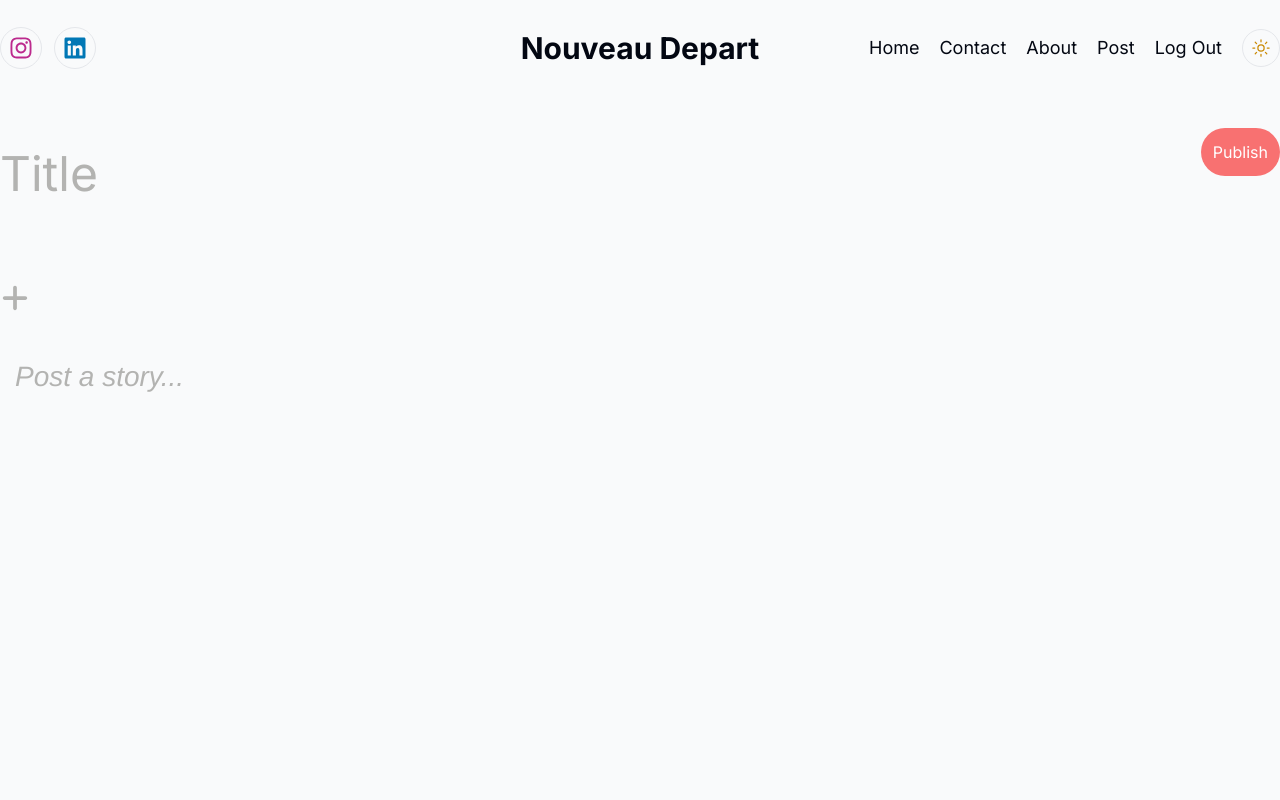
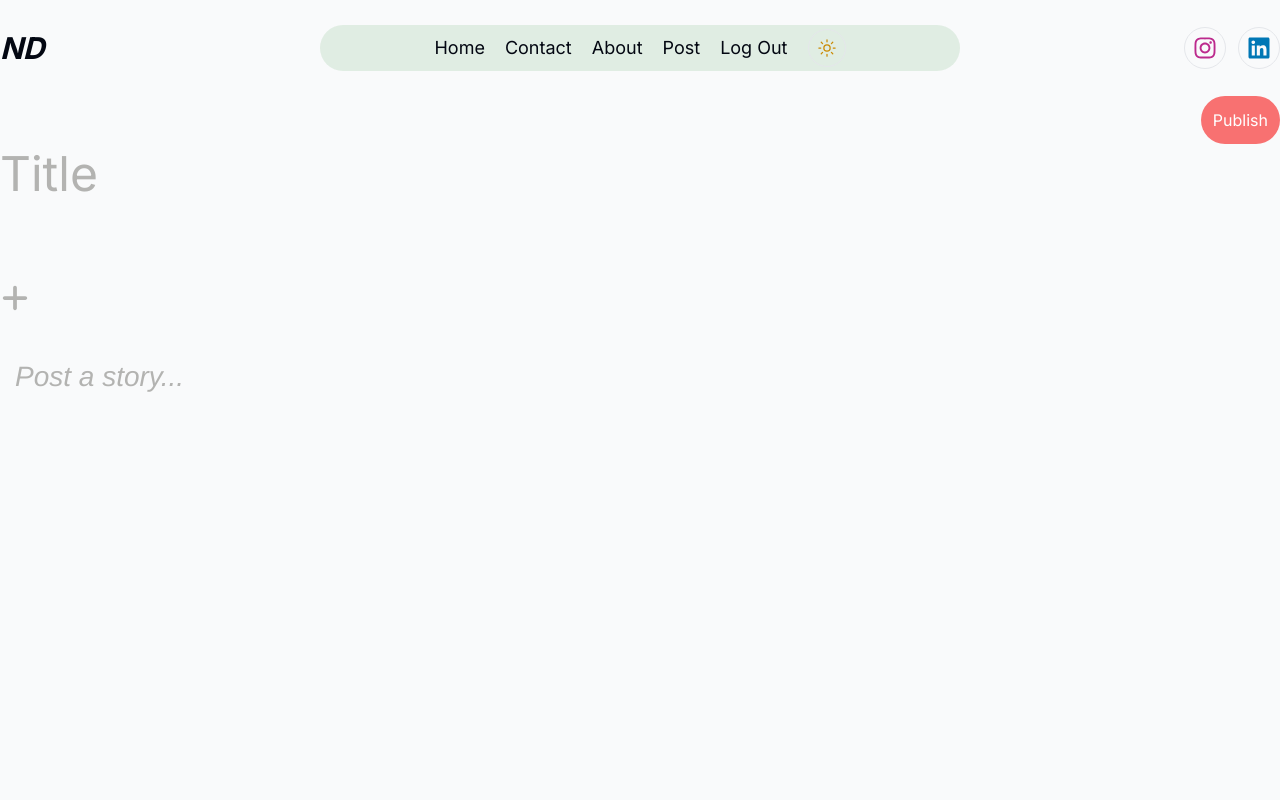
Before and after one commit to AllenOrpia/Nouveau-depart, a Next.js app: page /write in a window 1280 px wide. Shown: the top 800 px of the page. Built offline with nearby package versions, Linux system fonts and the light colour scheme; no server answers; sample sign-in values are in the browser's storage.

Commit message:
added pagination logic and fixed a couple ui

```diff
--- a/app/api/posts/route.js
+++ b/app/api/posts/route.js
@@ -9,12 +9,18 @@ export const GET = async(req) => {
 
     const postPerPage = 4;
 
+    const query = {
+        take: postPerPage,
+        skip: postPerPage * (page - 1)
+    }
+
     try{
-        const posts = await prisma.post.findMany({
-            take: postPerPage,
-             skip: postPerPage * (page - 1),
-});
-        return new NextResponse(JSON.stringify(posts,{status:200}))
+
+        const [posts, count] = await prisma.$transaction([
+            prisma.post.findMany(query),
+            prisma.post.count()
+]);
+        return new NextResponse(JSON.stringify({posts, count},{status:200}))
     } catch(err) {
         console.log(err)
         return new NextResponse(JSON.stringify({message: 'Something went wrong!'},{status:500}))
--- a/app/globals.css
+++ b/app/globals.css
@@ -19,6 +19,16 @@
   border-radius: .25rem;
 }
 
+.paginationBtn {
+  color:white;
+  border: none;
+  width: 6rem;
+  cursor: pointer;
+  border-radius: 0.75rem;
+  padding: 1rem;
+
+}
+
 .category {
   display: flex;
   align-items: center;
@@ -27,6 +37,7 @@
   height: 80px;
   justify-content: center;
   border-radius: 10px;
+
 }
 
 .style {
--- a/app/page.js
+++ b/app/page.js
@@ -10,7 +10,7 @@ export default function Home({searchParams}) {
     <div className="container mx-auto flex min-h-screen flex-col p-12 sm:p-8 lg:p-0">
         <Featured />
         <CategoryList />
-        <div className="flex flex-col lg:flex-row gap-12">
+        <div className="flex flex-col lg:flex-row gap-12" id="menu">
           <CardList page={page} />
           <Menu />
         </div>
--- a/app/write/page.jsx
+++ b/app/write/page.jsx
@@ -27,21 +27,22 @@ const WritePage = () => {
       router.push('/')
   }
   return (
-    <main className="container mx-auto h-screen p-12 sm:p-8 lg:p-0">
-      <div className="flex flex-col gap-8 relative">
+    <main className="container mx-auto h-screen p-12 sm:p-8 lg:p-0 relative">
+      <div className="flex flex-col gap-8  ">
         <input type="text" placeholder="Title" className="outline-none py-12 border-none bg-transparent text-5xl placeholder-[#b3b3b1]" />
         <button onClick={() => setOpen(!open)} className="">
           <FaPlus className="text-3xl text-[#b3b3b1]" />
         </button>
         {open && (
-          <div className="flex gap-2 absolute z-10 w-full left-10">
-            <button className="w-12 h-12 p-2 border-2 border-gray-300 rounded-full">
+
+          <div className="flex gap-2  z-10 w-full left-10">
+            <button className="w-12 h-12 p-2 border-2 border-gray-300 rounded-full hover:bg-gray-200">
               <CiImageOn className="text-3xl text-[#b3b3b1]" />
             </button >
-            <button className="w-12 h-12 p-2 border-2 border-gray-300 rounded-full">
+            <button className="w-12 h-12 p-2 border-2 border-gray-300 rounded-full hover:bg-gray-200">
               <CiImageOn className="text-3xl text-[#b3b3b1]" />
             </button>
-            <button className="w-12 h-12 p-2 border-2 border-gray-300 rounded-full">
+            <button className="w-12 h-12 p-2 border-2 border-gray-300 rounded-full hover:bg-gray-200">
               <CiVideoOn className="text-3xl text-[#b3b3b1]" />
             </button>
           </div>
@@ -52,7 +53,7 @@ const WritePage = () => {
           onChange={setValue}
           placeholder="Post a story..."
         />
-        <button className="absolute -top-2 lg:top-8 right-0 p-3 rounded-full bg-red-400 text-white cursor-pointer">Publish</button>
+        <button className="absolute top-0 right-[3rem] sm:right-[2rem] lg:right-0 p-3  rounded-full bg-red-400 text-white cursor-pointer hover:scale-110 hover:bg-red-500">Publish</button>
       </div>
     </main>
   );
--- a/components/auth-links.jsx
+++ b/components/auth-links.jsx
@@ -14,17 +14,17 @@ const AuthLinks = () => {
   return (
     <>
       {status === "unauthenticated" ? (
-        <Link href={"/login"} className="sm:inline-block hidden">Login</Link>
+        <Link href={"/login"} className="lg:inline-block hidden">Login</Link>
       ) : (
         <>
-          <Link href={"/write"} className="sm:inline-block hidden">Post</Link>
-          <button className=" cursor-pointer sm:inline-block hidden" onClick={signOut}>Log Out</button>
+          <Link href={"/write"} className="lg:inline-block hidden">Post</Link>
+          <button className=" cursor-pointer lg:inline-block hidden" onClick={signOut}>Log Out</button>
         </>
       )}
       <div
         onClick={() => setOpen(!open)}
         id="burger"
-        className=" cursor-pointer sm:hidden 0"
+        className=" cursor-pointer lg:hidden 0"
       >
         <RxHamburgerMenu className="w-5 h-5"/>
         {/* <div className="line"
--- a/components/card-list.jsx
+++ b/components/card-list.jsx
@@ -20,7 +20,12 @@ const getData = async (page) => {
 
 const CardList = async ({ page }) => {
 
-  const data = await getData(page);
+  const { posts, count} = await getData(page);
+
+  const postPerPage = 4;
+
+  const hasPrev = postPerPage * (page - 1) > 0;
+  const hasNext =  postPerPage * (page  - 1) + postPerPage < count;
 
   return (
     <div className=" flex-[5] my-12">
@@ -28,13 +33,13 @@ const CardList = async ({ page }) => {
       <div id="posts">
 
         {
-          data?.map( (item) => (
+          posts?.map( (item) => (
             <Card key={item._id} item={item} />
           ))
         }
 
       </div>
-      <Pagination />
+      <Pagination page={page} hasNext={hasNext} hasPrev={hasPrev} />
     </div>
   );
 };
--- a/components/category-links.jsx
+++ b/components/category-links.jsx
@@ -25,7 +25,7 @@ const CategoryLinks = async () => {
   return (
     <>
       {data?.map((item) => (
-        <Link href={"/"} className={`category ${item.title}`} key={item._id}>
+        <Link href={"/"} className={`category ${item.title} hover:scale-105`} key={item._id}>
           {item.img && (
             <Image
               src={item.img}
--- a/components/featured.jsx
+++ b/components/featured.jsx
@@ -6,7 +6,7 @@ const Featured = () => {
   return (
     <section className=' mt-8'>
         <h1 className='text-5xl font-light'>
-          <span className='font-bold'>Hey, I'm Allen!</span> Discover my stories and journey as I explore new hobbies!
+          <span className='font-bold '>Hello, I'm Allen!</span> Discover my stories and journey as well as others as we embark on new beginnings!
         </h1>
         <div className='flex flex-col lg:flex-row items-center mt-16 gap-12'>
           <div className='flex-1  min-h-full relative h-[50rem]'>
--- a/components/header.jsx
+++ b/components/header.jsx
@@ -12,7 +12,29 @@ import { FaLinkedin } from "react-icons/fa";
 const Header = () => {
   return (
     <header className="container mx-auto flex justify-between items-center min-h-[6rem] p-12 sm:p-8 lg:p-0 ">
-      <div id="socials" className="lg:flex gap-3 flex-1 hidden ">
+      <Link href={'/'} className="flex-1 font-bold text-3xl italic">
+          ND
+      </Link>
+
+      <div
+        id="links"
+        className="flex flex-[2] items-center justify-end lg:justify-center gap-3 sm:gap-5  sm:text-lg lg:py-1 lg:bg-[#7fb88133]  lg:rounded-full "
+      >
+        <Link href={"/"} className="hidden lg:inline-block ">
+          Home
+        </Link>
+        <Link href={"#contact"} className="hidden lg:inline-block ">
+          Contact
+        </Link>
+        <Link href={"#about"} className="hidden lg:inline-block ">
+          About
+        </Link>
+
+
+          <AuthLinks />
+          <ThemeToggle />
+      </div>
+      <div id="socials" className="lg:flex justify-end gap-3 flex-1 hidden ">
         <Link href={'/'} className="p-2 border rounded-full hover:bg-gray-200">
           <FaInstagram className="w-6 h-6 text-[#bc2a8d] " />
         </Link>
@@ -20,30 +42,6 @@ const Header = () => {
           <FaLinkedin className="w-6 h-6 text-[#0077b5] " />
         </Link>
       </div>
-      <span
-        id="logo"
-        className="flex-1  lg:text-center font-bold text-xl sm:text-3xl px-4 sm:px-0"
-      >
-        Nouveau Depart
-      </span>
-      <div
-        id="links"
-        className="flex flex-1 items-center justify-end gap-3 sm:gap-5 text-md sm:text-lg sm:px-0 "
-      >
-        <Link href={"/"} className="hidden sm:inline-block ">
-          Home
-        </Link>
-        <Link href={"#contact"} className="hidden sm:inline-block ">
-          Contact
-        </Link>
-        <Link href={"#about"} className="hidden sm:inline-block ">
-          About
-        </Link>
-
-          <AuthLinks />
-          <ThemeToggle />
-
-      </div>
     </header>
   );
 };
--- a/components/pagination.jsx
+++ b/components/pagination.jsx
@@ -1,12 +1,27 @@
-import React from 'react'
+"use client";
 
-const Pagination = () => {
+import { useRouter } from "next/navigation";
+
+const Pagination = ({ page, hasPrev, hasNext }) => {
+  const router = useRouter();
   return (
-    <div className='flex justify-between'>
-      <button className='w-[6rem] border-none p-4 bg-red-500 text-white cursor-pointer rounded-xl'>Previous</button>
-      <button className='w-[6rem] border-none p-4 bg-red-500 text-white cursor-pointer rounded-xl'>Next</button>
+    <div className="flex justify-between" id="pagination">
+      <button
+      disabled={ !hasPrev}
+        className="paginationBtn bg-red-500 hover:scale-110 disabled:cursor-not-allowed disabled:bg-red-800"
+        onClick={() => router.push(`?page=${page - 1}#menu`)}
+      >
+        Previous
+      </button>
+      <button
+      disabled={ !hasNext}
+        className="paginationBtn bg-red-500 hover:scale-110 disabled:cursor-not-allowed disabled:bg-red-800"
+        onClick={() => router.push(`?page=${page + 1}#menu`)}
+      >
+        Next
+      </button>
     </div>
-  )
-}
+  );
+};
 
-export default Pagination
+export default Pagination;
--- a/components/theme-toggle.jsx
+++ b/components/theme-toggle.jsx
@@ -34,7 +34,7 @@ const ThemeToggle = () => {
     //   <Image src={sun} alt="sun logo" width={20} height={20} />
 
     // </div>
-    <div onClick={toggle} className="p-2 border rounded-full hover:bg-gray-200  "
+    <div onClick={toggle} className="p-2 border rounded-full hover:bg-gray-100  "
 
     >
         {
--- a/tailwind.config.js
+++ b/tailwind.config.js
@@ -12,6 +12,9 @@ module.exports = {
         "gradient-conic":
           "conic-gradient(from 180deg at 50% 50%, var(--tw-gradient-stops))",
       },
+      fontFamily: {
+        signature: ["Dancing Script"]
+      }
     },
   },
   plugins: [],
```
